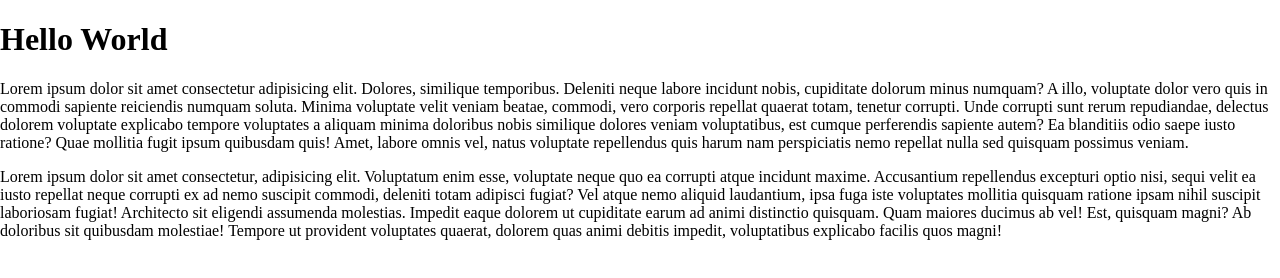
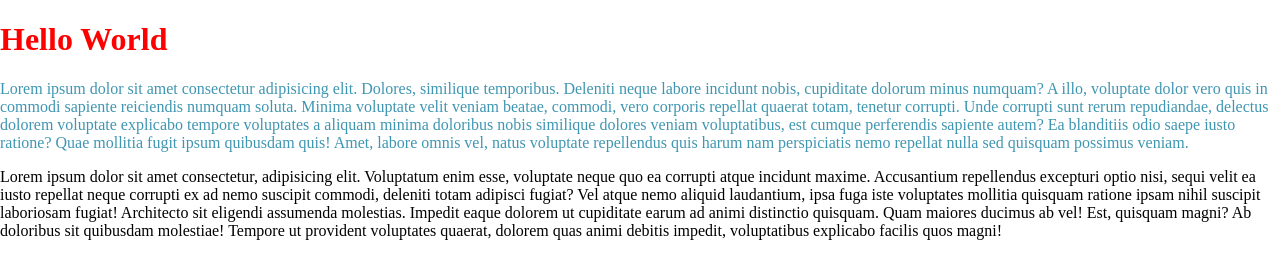
Before and after one commit to zeroboycoder/git_batch_3, a plain HTML site: page index.html in a window 1280 px wide. Drawn offline with Linux system fonts and the light colour scheme.

Commit message:
text color changed

```diff
--- a/style.css
+++ b/style.css
@@ -2,3 +2,11 @@ body {
   padding: 0;
   margin: 0;
 }
+
+h1 {
+  color: red;
+}
+
+p:first-of-type {
+  color: rgb(63, 150, 178);
+}
```
Also changed, not shown: app.js (+17 -0 lines).
